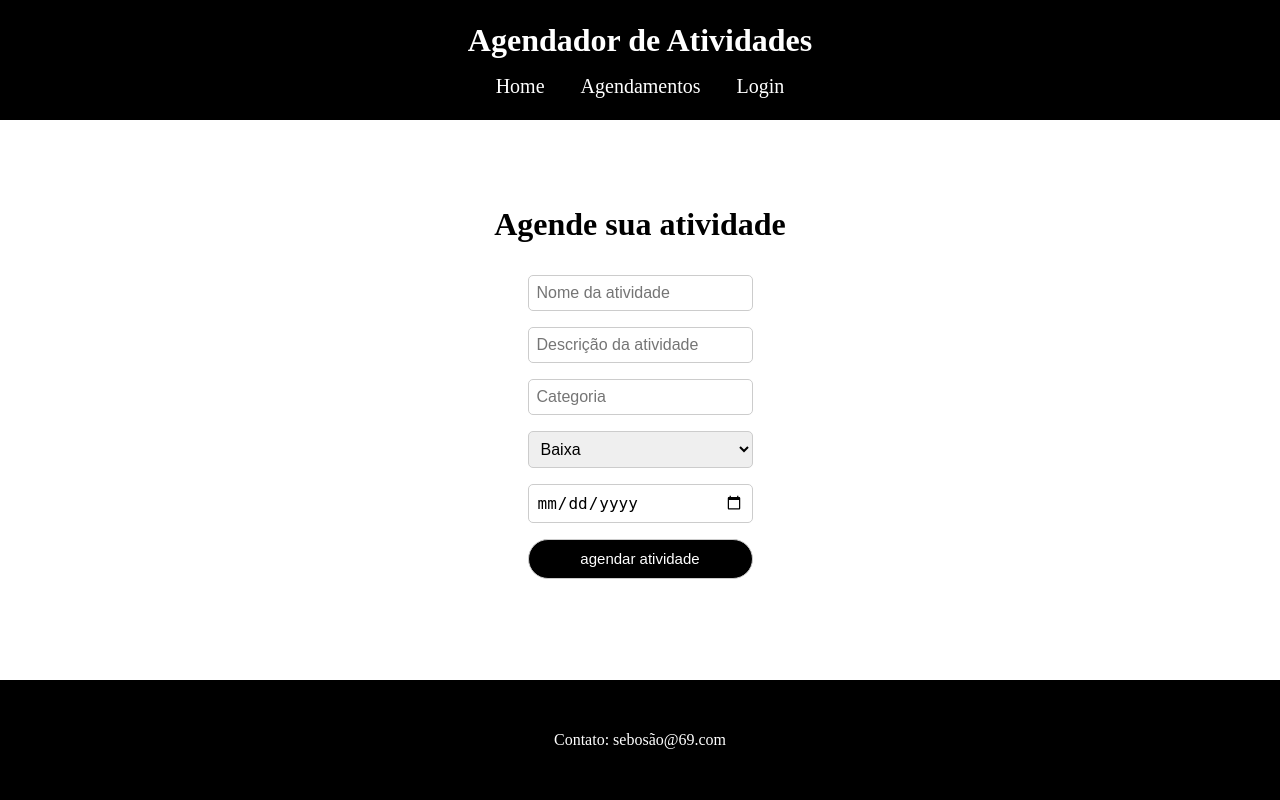
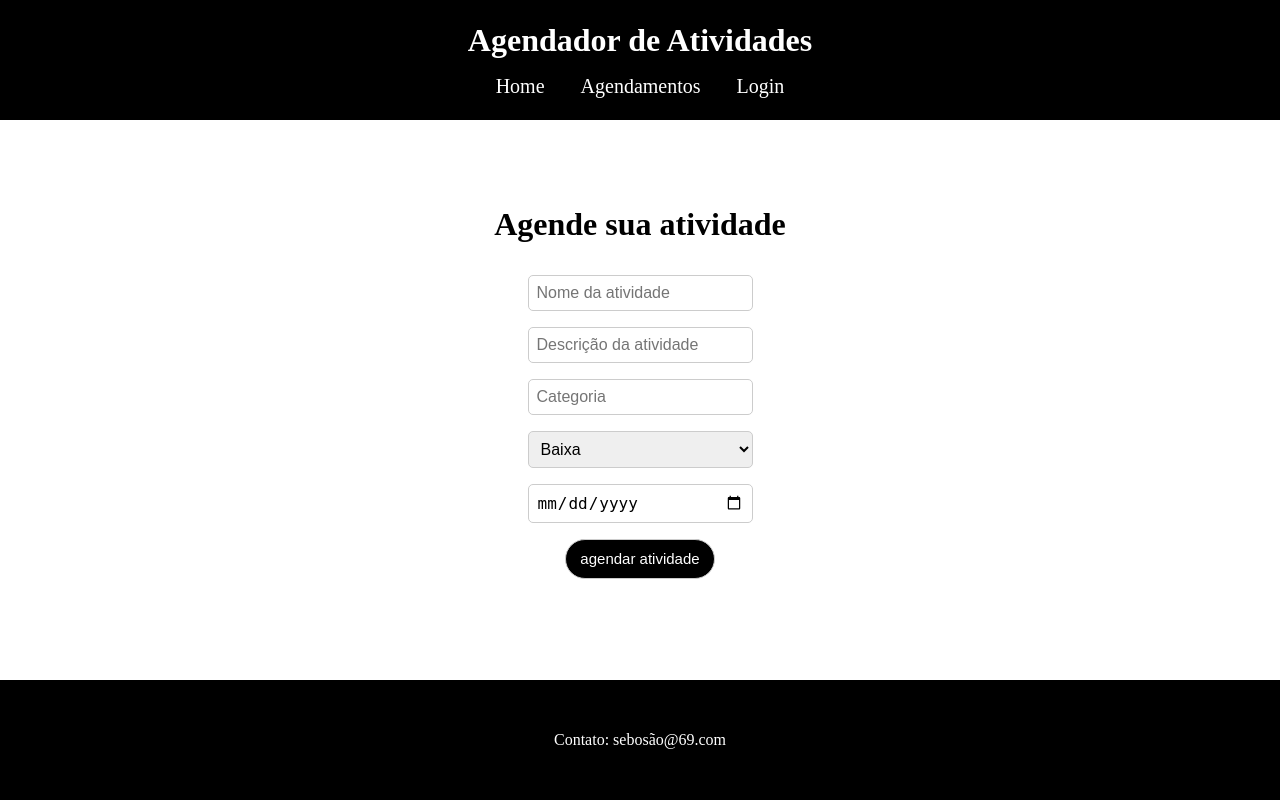
Before and after one commit to RuanFelixx/gestao_agendas, a Flask app: page /agendar in a window 1280 px wide. Run offline with Flask 3, Linux system fonts and the light colour scheme; the visitor is signed in with stand-in values (Sample User, id 1); data that the repository does not hold is empty; some libraries are stand-ins or nearby versions.

Commit message:
Update agendar.html

```diff
--- a/templates/agendar.html
+++ b/templates/agendar.html
@@ -15,6 +15,7 @@
         .container{
             display: flex;
             flex-wrap: wrap;
+            justify-content: center;
             flex-direction: column;
         }
 
@@ -52,6 +53,7 @@
 
         form{
             display: flex;
+            align-items: center;
             justify-content: space-evenly;
             flex-direction: column;
         }
@@ -86,7 +88,8 @@
         .botao{
             background-color: black;
             color: white;
-            height: 5vh;
+            height: 40px;
+            width: 150px;
             font-size: 15px;
             border-radius: 25px;
             transition: 0.3s;
```
